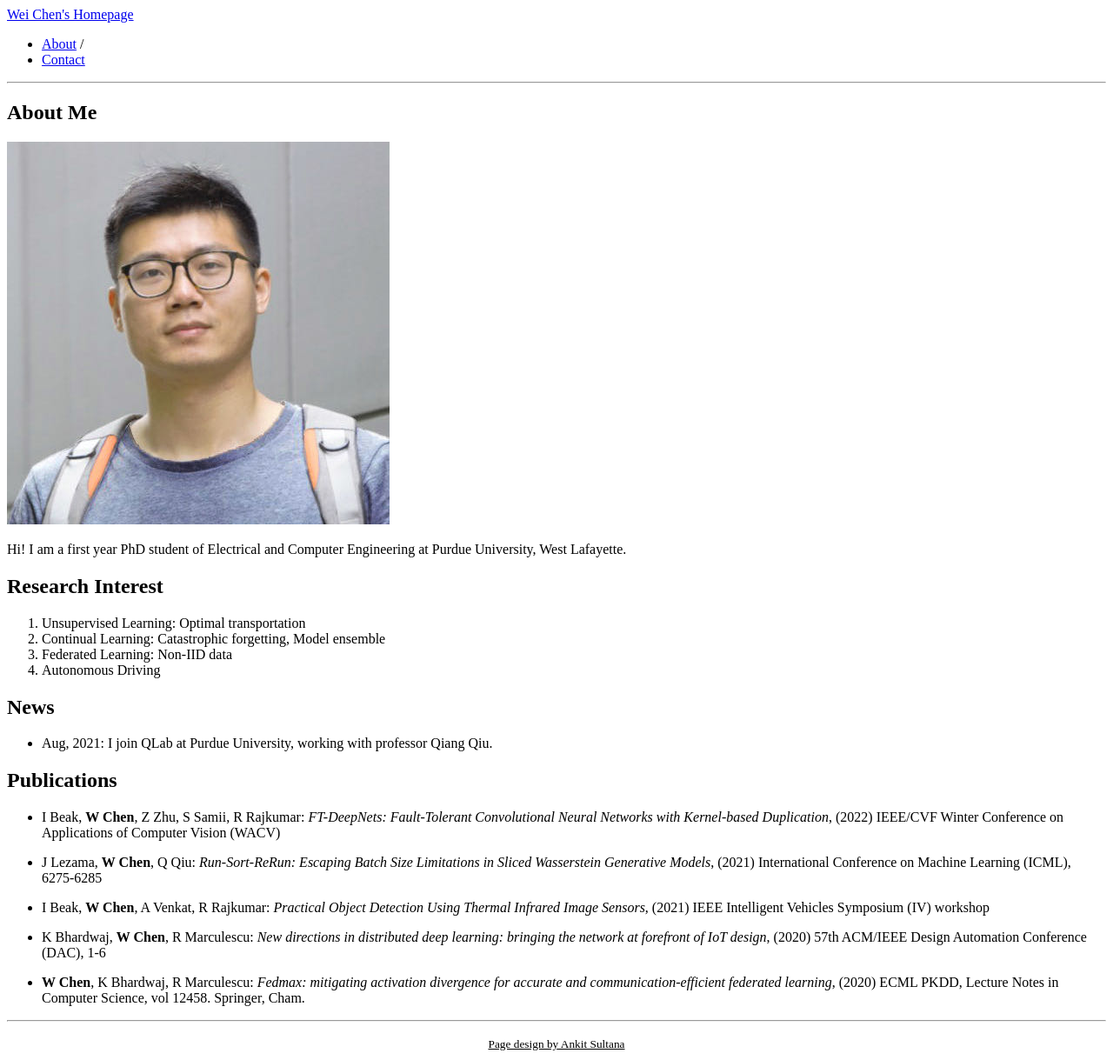
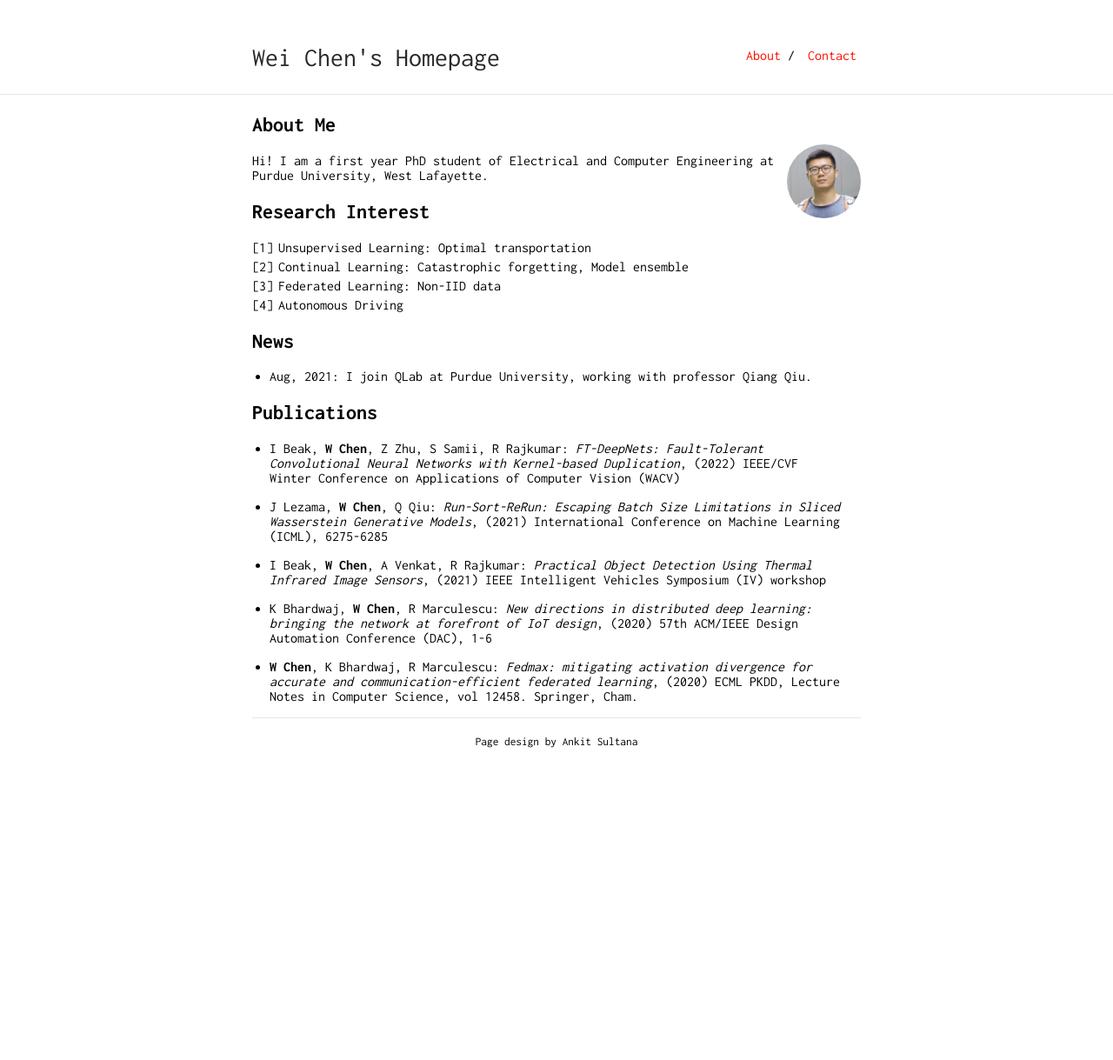
Before and after one commit to weichennone/myhomepage, a Jekyll site: the page built from index.md, in a window 1280 px wide. Shown: the whole page at 87% size. Built offline with Jekyll 4.4.1, drawn with Linux system fonts in a browser that asks for light colours; our own code applies the rules of GitHub Pages for plain Markdown files; after the commit the page ends 900 px from its top, so only the background shows below that.

```diff
--- a/_config.yml
+++ b/_config.yml
@@ -1,6 +1,6 @@
 title: Wei Chen's Homepage
 url: "https://weichennone.github.io/"
-baseurl: "myhomepage"
+baseurl: "/myhomepage"
 
 markdown: kramdown
 #ins_logo: "./bits-logo.png"
@@ -17,7 +17,7 @@ sass:
 
 nav:
  - name: "About"
-   link: "/researcher/"
+   link: "/myhomepage/"
 #  - name: "Resume"
 #    link: "resume.pdf"
  - name: "Contact"
```
